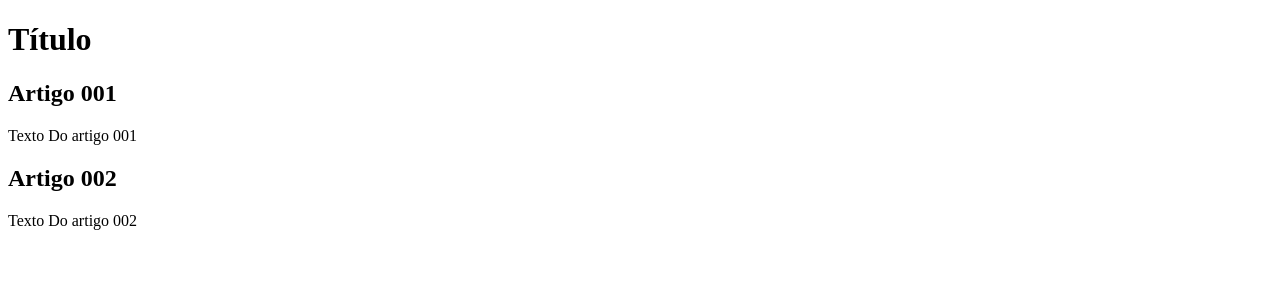
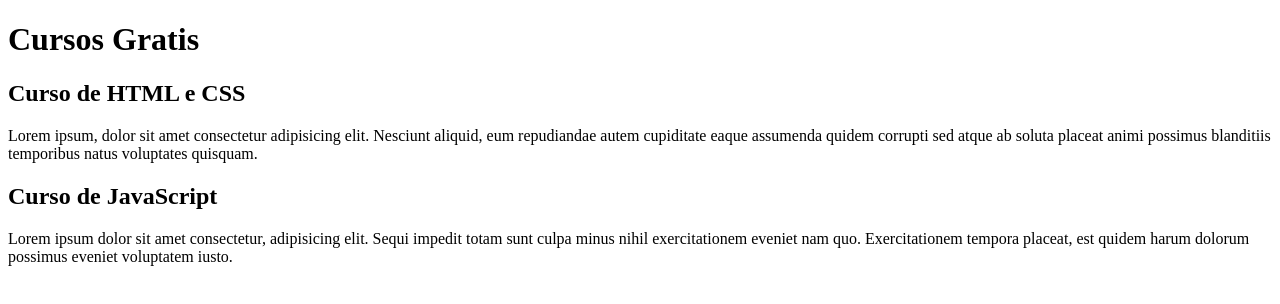
Before and after one commit to AthosFB/projeto-site, a plain HTML site: page index.html in a window 1280 px wide. Drawn offline with Linux system fonts and the light colour scheme.

Commit message:
comecei a escrever o conteudo

```diff
--- a/index.html
+++ b/index.html
@@ -4,20 +4,20 @@
     <meta charset="UTF-8">
     <meta http-equiv="X-UA-Compatible" content="IE=edge">
     <meta name="viewport" content="width=device-width, initial-scale=1.0">
-    <title>Criando Branches</title>
+    <title>Título do site</title>
 </head>
 <body>
     <main>
         <header>
-            <h1>Título</h1>
+            <h1>Cursos Gratis</h1>
         </header>
         <article>
-            <h2>Artigo 001</h2>
-            <p>Texto Do artigo 001</p>
+            <h2>Curso de HTML e CSS</h2>
+            <p>Lorem ipsum, dolor sit amet consectetur adipisicing elit. Nesciunt aliquid, eum repudiandae autem cupiditate eaque assumenda quidem corrupti sed atque ab soluta placeat animi possimus blanditiis temporibus natus voluptates quisquam.</p>
         </article>
         <article>
-            <h2>Artigo 002</h2>
-            <p>Texto Do artigo 002</p>
+            <h2>Curso de JavaScript</h2>
+            <p>Lorem ipsum dolor sit amet consectetur, adipisicing elit. Sequi impedit totam sunt culpa minus nihil exercitationem eveniet nam quo. Exercitationem tempora placeat, est quidem harum dolorum possimus eveniet voluptatem iusto.</p>
         </article>
     </main>
 </body>
```
